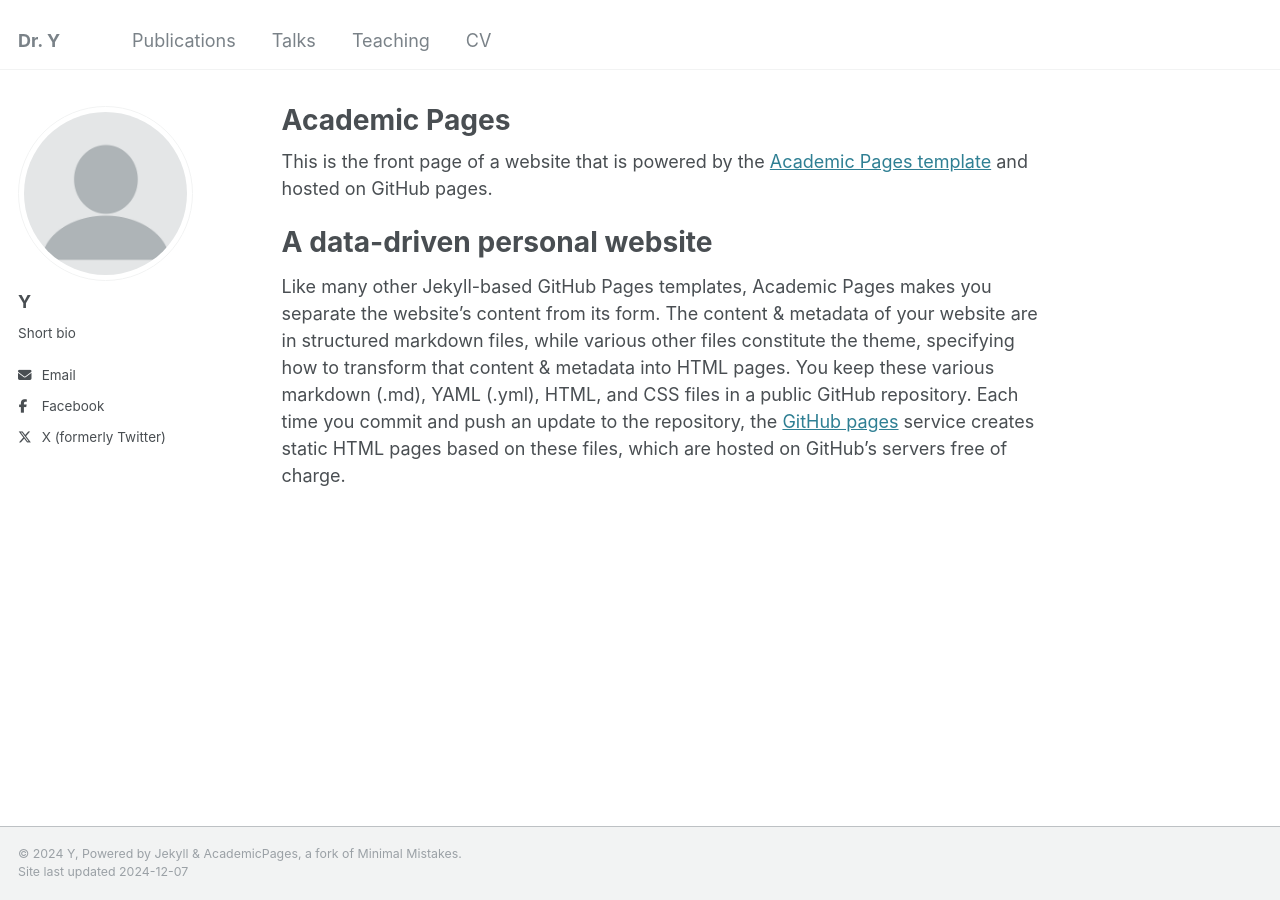
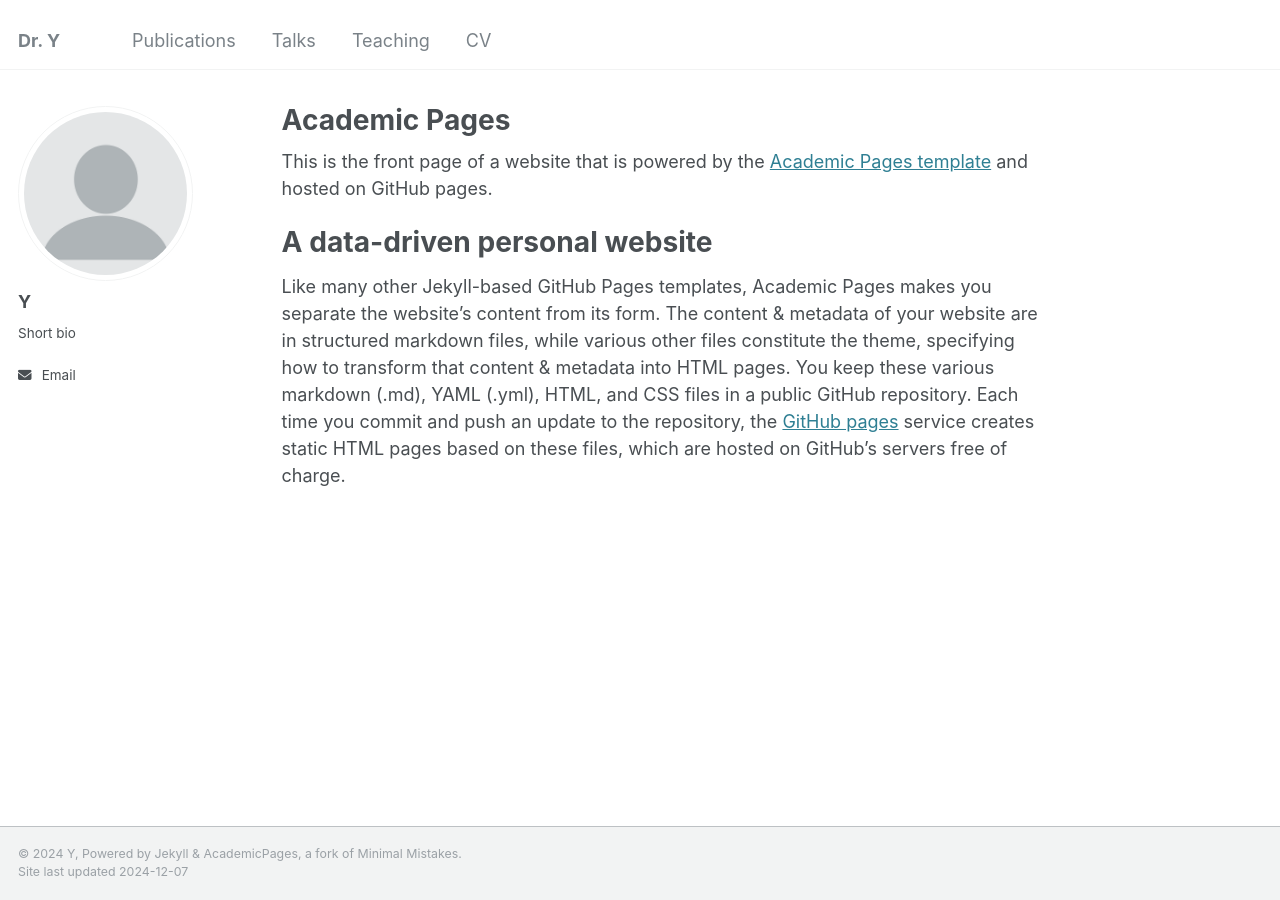
Before and after one commit to cpyo/cpyo.github.io, a Jekyll site: the page built from _pages/about.md, in a window 1280 px wide. Built offline with Jekyll 4.4.1, drawn with Linux system fonts in a browser that asks for light colours.

Commit message:
Update _config.yml

```diff
--- a/_config.yml
+++ b/_config.yml
@@ -26,10 +26,6 @@ author:
   pronouns         : # example: "she/her"
   bio              : "Short bio"
   email            : "none@example.org"
-
-  # Social media
-  facebook         : abc
-  twitter          : def
 
 # Publication Category - The following the list of publication categories and their headings
 publication_category:
```
